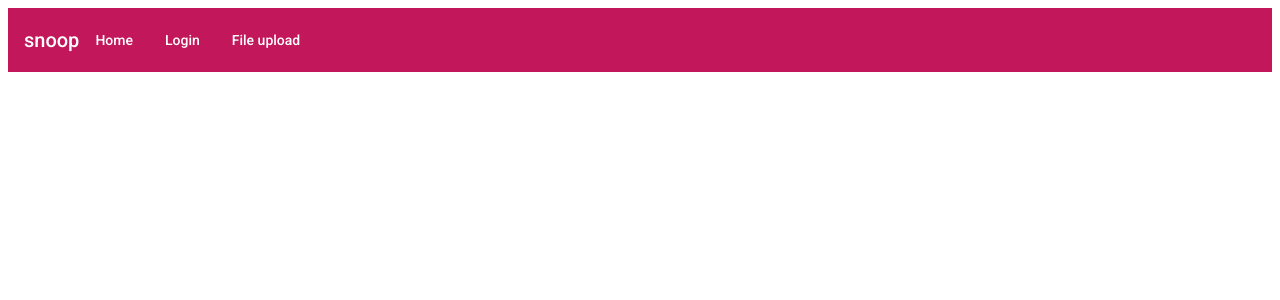
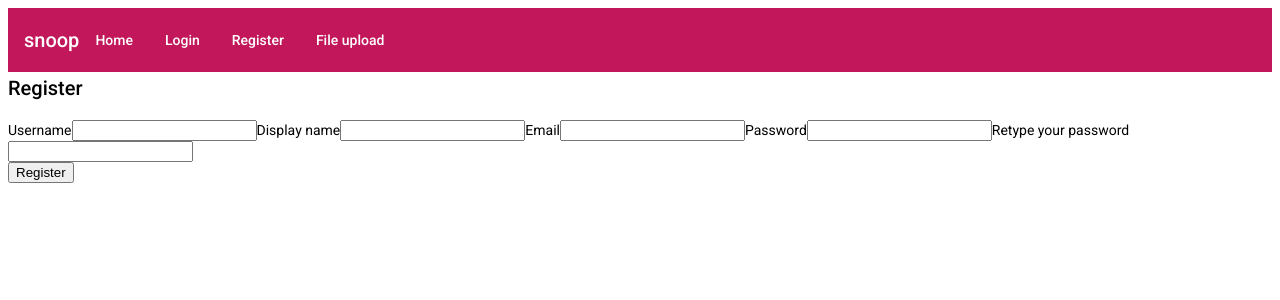
Before and after one commit to kumige/snoop, an Angular app in the folder public/: page /register in a window 1280 px wide. Before the commit this address led to /. Shown: the top 300 px of the page. Built offline with nearby package versions, Linux system fonts and the light colour scheme.

Commit message:
added register page and working register function

```diff
--- a/public/src/app/app.component.html
+++ b/public/src/app/app.component.html
@@ -4,6 +4,7 @@
   </h1>
   <button mat-button routerLink="/">Home</button>
   <button mat-button routerLink="/login">Login</button>
+  <button mat-button routerLink="/register">Register</button>
   <button mat-button routerLink="/filetest">File upload</button>
 </mat-toolbar>
 
--- a/public/src/app/app.module.ts
+++ b/public/src/app/app.module.ts
@@ -18,6 +18,7 @@ import { MatDividerModule } from '@angular/material/divider';
 import { MatListModule } from '@angular/material/list';
 
 import { FormsModule, ReactiveFormsModule } from '@angular/forms';
+import { RegisterComponent } from './register/register.component';
 
 @NgModule({
   declarations: [
@@ -25,6 +26,7 @@ import { FormsModule, ReactiveFormsModule } from '@angular/forms';
     FiletestComponent,
     LoginComponent,
     HomeComponent,
+    RegisterComponent,
   ],
   imports: [
     BrowserModule,
--- a/public/src/app/login/login.component.html
+++ b/public/src/app/login/login.component.html
@@ -3,25 +3,15 @@
   <div class="login_form">
     <label for="username">Username</label>
     <input type="text" formControlName="username" class="form-control" />
-
-    <div
-      *ngIf="
-        (f_login.username.touched && f_login.username.invalid) ||
-        (submitted == true && f_login.username.invalid)
-      "
-    >
+    <!-- prettier-ignore -->
+    <div *ngIf="(f_login.username.touched && f_login.username.invalid) || (submitted == true && f_login.username.invalid)">
       <div *ngIf="f_login.username.errors.required">Username is required.</div>
     </div>
 
-    <label for="password">password</label>
+    <label for="password">Password</label>
     <input type="text" formControlName="password" class="form-control" />
-
-    <div
-      *ngIf="
-        (f_login.password.touched && f_login.password.invalid) ||
-        (submitted == true && f_login.password.invalid)
-      "
-    >
+    <!-- prettier-ignore -->
+    <div *ngIf="(f_login.password.touched && f_login.password.invalid) || (submitted == true && f_login.password.invalid)">
       <div *ngIf="f_login.password.errors.required">Password is required.</div>
     </div>
   </div>
--- a/public/src/app/login/login.component.ts
+++ b/public/src/app/login/login.component.ts
@@ -20,10 +20,12 @@ export class LoginComponent implements OnInit {
 
   ngOnInit() {}
 
+  // Gets login form's controls
   get f_login() {
     return this.loginForm.controls;
   }
 
+  // Checks if the login input fields are valid and if they are, tries to login
   onSubmit() {
     this.loginError = false;
     this.submitted = true;
@@ -38,6 +40,9 @@ export class LoginComponent implements OnInit {
     }
   }
 
+  // function to handle logging in
+  // If successfull, stores token into localstorage and redirects to main page
+  // If not successful, gives an error
   private async login() {
     const query = {
       query: `query {login(username:"${this.loginForm.controls.username.value}", password:"${this.loginForm.controls.password.value}"){
--- /dev/null
+++ b/public/src/app/register/register.component.html
@@ -0,0 +1,52 @@
+<h2>Register</h2>
+<form [formGroup]="registerForm" (ngSubmit)="onSubmit()">
+  <div class="register_form">
+    <label for="username">Username</label>
+    <input type="text" formControlName="username" class="form-control" />
+    <!-- prettier-ignore -->
+    <div *ngIf="(f_register.username.touched && f_register.username.invalid) || (submitted == true && f_register.username.invalid)">
+      <div *ngIf="f_register.username.errors.required">Username is required.
+      </div>
+    </div>
+
+    <label for="displayName">Display name</label>
+    <input type="text" formControlName="displayName" class="form-control" />
+    <!-- prettier-ignore -->
+    <div *ngIf="(f_register.displayName.touched && f_register.displayName.invalid) || (submitted == true && f_register.displayName.invalid)">
+      <div *ngIf="f_register.displayName.errors.required">
+        Display name is required.
+      </div>
+    </div>
+
+    <label for="email">Email</label>
+    <input type="text" formControlName="email" class="form-control" />
+    <!-- prettier-ignore -->
+    <div *ngIf="(f_register.email.touched && f_register.email.invalid) || (submitted == true && f_register.email.invalid)">
+      <div *ngIf="f_register.email.errors.required">
+        Email is required.
+      </div>
+    </div>
+
+    <label for="password">Password</label>
+    <input type="text" formControlName="password" class="form-control" />
+    <!-- prettier-ignore -->
+    <div *ngIf="(f_register.password.touched && f_register.password.invalid) || (submitted == true && f_register.password.invalid)">
+      <div *ngIf="f_register.password.errors.required">
+        Password is required.
+      </div>
+    </div>
+
+    <label for="rePassword">Retype your password</label>
+    <input type="text" formControlName="rePassword" class="form-control" />
+    <!-- prettier-ignore -->
+    <div *ngIf="(f_register.rePassword.touched && f_register.rePassword.invalid) || (submitted == true && f_register.rePassword.invalid)">
+      <div *ngIf="f_register.rePassword.errors.required">
+        Retyping your password is required.
+      </div>
+    </div>
+  </div>
+
+  <button class="btn_register" type="submit">
+    Register
+  </button>
+</form>
--- /dev/null
+++ b/public/src/app/register/register.component.ts
@@ -0,0 +1,52 @@
+import { Component, OnInit } from '@angular/core';
+import { FormGroup, FormControl, Validators } from '@angular/forms';
+import { FetchGqlService } from '../services/fetch-gql.service';
+
+@Component({
+  selector: 'app-register',
+  templateUrl: './register.component.html',
+  styleUrls: ['./register.component.sass'],
+})
+export class RegisterComponent implements OnInit {
+  registerForm = new FormGroup({
+    username: new FormControl('', [Validators.required]),
+    displayName: new FormControl('', [Validators.required]),
+    email: new FormControl('', [Validators.required]),
+    password: new FormControl('', [Validators.required]),
+    rePassword: new FormControl('', [Validators.required]),
+  });
+  submitted = false;
+  registerResult;
+
+  constructor(private api: FetchGqlService) {}
+
+  ngOnInit(): void {}
+
+  get f_register() {
+    return this.registerForm.controls;
+  }
+
+  onSubmit() {
+    console.log('Submitting registering');
+    console.log(this.registerForm.controls);
+    this.register();
+  }
+
+  private async register() {
+    const query = {
+      query: `mutation {
+        registerUser(Username: "${this.registerForm.controls.username.value}", Displayname: "${this.registerForm.controls.displayName.value}", Email: "${this.registerForm.controls.email.value}", Password: "${this.registerForm.controls.password.value}", ProfileInfo: {}) {
+          id
+        }
+      }
+    `,
+    };
+
+    try {
+      this.registerResult = await this.api.fetchGraphql(query);
+      console.log(this.registerResult);
+    } catch (e) {
+      console.log('Error', e.message);
+    }
+  }
+}
```
Also changed, not shown: public/src/app/app-routing.module.ts (+5 -4 lines), public/src/app/register/register.component.sass (added), 1 other file (tests, documents, lock files or other folders).
